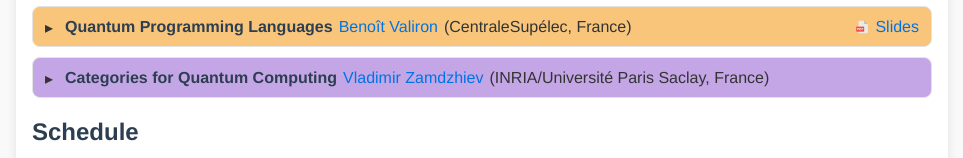
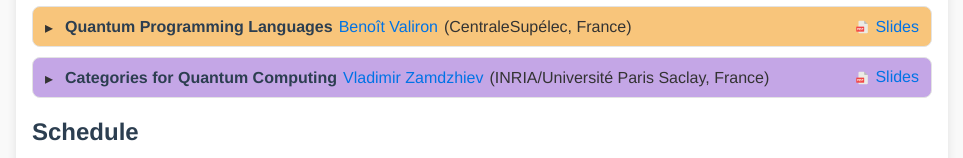
Before and after one commit to qcomical2026/qcomical2026.github.io, a plain HTML site: page index.html in a window 1280 px wide. Shown: the part 726-884 px from the top of the page, without its empty margins (158-1121 px from the left). Drawn offline with Linux system fonts and the light colour scheme.

Commit message:
vladimir's slides

```diff
--- a/index.html
+++ b/index.html
@@ -147,7 +147,7 @@ framework.</p>
 	     <a href="https://zamdzhiev.github.io/" target="_blank">Vladimir Zamdzhiev</a> (INRIA/Universit&eacute; Paris Saclay, France)
 	  </span>
 	  <span class="right">
-	    <!--<a href="zamdzhiev" class="pdf" target="_blank">Slides</a>-->
+	    <a href="zamdzhiev.pdf" class="pdf" target="_blank">Slides</a>
 	  </span>
 	</summary>
 	<div class="abstract">
```
Also changed, not shown: 2 other files.
